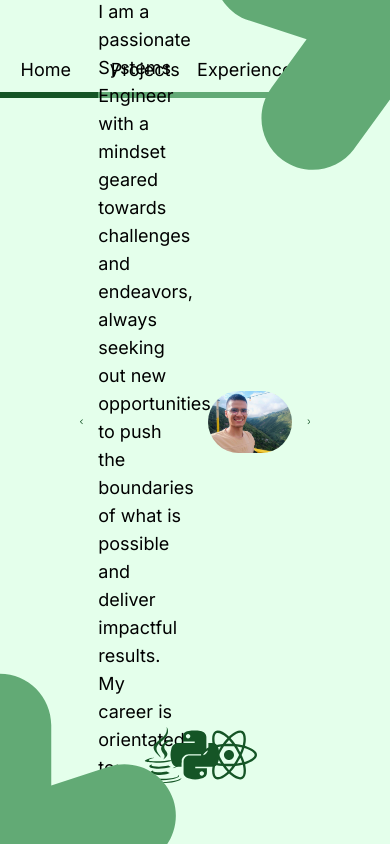
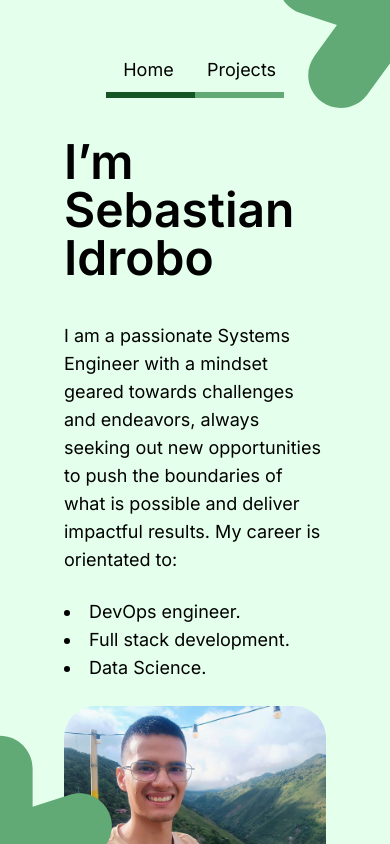
Before and after one commit to Seb0927/seb0927.github.io, a React (Vite) app: page / in a window 390 px wide. Shown: the top 844 px of the page. Built offline with nearby package versions, Linux system fonts and the light colour scheme.

Commit message:
feat: mockup responsiveness added
- All what it has been done has been adapted to be responsive.
- New hook: useWindowDimensions

```diff
--- a/src/components/background/Background.jsx
+++ b/src/components/background/Background.jsx
@@ -10,12 +10,14 @@ const Background = ({ children }) => {
   console.log(children)
 
   return (
-    <motion.div className="bg-green-lightest h-screen w-screen overflow-hidden">
-      <div className="fixed overflow-hidden -bottom-44 -left-44">
+    <motion.div className="overflow-auto bg-green-lightest md:h-screen md:w-screen md:overflow-hidden">
+      {/* Blob */}
+      <div className="fixed overflow-hidden z-10 -bottom-28 -left-28 md:-bottom-44 md:-left-44">
         <Blob></Blob>
       </div>
 
-      <div className="fixed overflow-hidden -top-44 -right-44">
+      {/* Blob */}
+      <div className="fixed overflow-hidden z-10 -top-28 -right-28 md:-top-44 md:-right-44">
         <Blob></Blob>
       </div>
 
@@ -25,21 +27,23 @@ const Background = ({ children }) => {
       </div>
 
       {/* Content area */}
-      <div className="px-20 grid grid-cols-13 gap-2 items-center place-content-center h-4/6">
+      <div className="px-16 py-4 items-center place-content-center md:px-20 md:h-4/6 md:grid md:grid-cols-13 md:gap-2">
         {/* Arrow */}
-        <div className="flex justify-start">
+        <div className="hidden md:flex md:justify-start">
           <ChevronLeft className="fill-current text-green-dark h-2/6 w-2/6"/>
         </div>
+
         {/* Content */}
         {children}
+
         {/* Arrow */}
-        <div className="flex justify-end">
+        <div className="hidden md:flex md:justify-end">
           <ChevronRight className="fill-current text-green-dark h-2/6 w-2/6"/>
         </div>
       </div>
 
       {/* Programming Icons */}
-      <div className="pt-6 pb-12 h-1/6 px-36">
+      <div className="px-24 pb-12 h-1/6 md:px-36">
         <ProgrammingIcons></ProgrammingIcons>
       </div>
 
--- a/src/components/background/Blob.jsx
+++ b/src/components/background/Blob.jsx
@@ -3,7 +3,7 @@ import Asterisk from '../../assets/vectors/asterisk.svg?react';
 
 const Blob = ({ onClick }) => {
   return (
-    <Asterisk className="fill-current text-green-light h-88 w-88">
+    <Asterisk className="fill-current text-green-light h-56 w-56 md:h-88 md:w-88">
     </Asterisk>
   )
 }
--- a/src/components/background/Header.jsx
+++ b/src/components/background/Header.jsx
@@ -1,3 +1,5 @@
+import useWindowDimensions from '../hooks/useWindowDimensions'
+
 function Header(props) {
   const gridColumnsVariants = {
     1: 'grid-cols-1',
@@ -8,7 +10,13 @@ function Header(props) {
     6: 'grid-cols-6',
   }
 
-  const sections = props.sections.map((section) => {
+  const { width, height } = useWindowDimensions();
+
+  const isSmallScreen =  width < 768;
+
+  const sectionsToRender = isSmallScreen ? props.sections.slice(0, 2) : props.sections;
+
+  const sections = sectionsToRender.map((section) => {
     return (
       <div key={section} className="flex justify-center items-center text-lg p-2">
         {section}
@@ -16,7 +24,8 @@ function Header(props) {
     )
   })
 
-  const backgrounds = props.sections.map((section) => {
+  const backgrounds = sectionsToRender.map((section) => {
+    console.log("Hola")
     if (section == 'Home'){
       return (
         <div key={section} className="h-1.5 bg-green-dark">
@@ -30,14 +39,12 @@ function Header(props) {
     )
   })
 
-  console.log(props.sections.length)
-
   return (
     <div>
-      <div className={`grid ${gridColumnsVariants[props.sections.length]} gap-2`}>
+      <div className={`grid gap-2 ${gridColumnsVariants[sectionsToRender.length]}`}>
         {sections}
       </div>
-      <div className={`grid ${gridColumnsVariants[props.sections.length]}`}>
+      <div className={`grid ${gridColumnsVariants[sectionsToRender.length]}`}>
         {backgrounds}
       </div>
     </div>
--- a/src/components/background/ProgrammingIcons.jsx
+++ b/src/components/background/ProgrammingIcons.jsx
@@ -5,9 +5,9 @@ import React2 from '../../assets/vectors/react.svg?react';
 const ProgrammingIcons = () => {
   return (
       <div className="grid grid-cols-3 place-items-center">
-        <Java className="fill-current text-green-dark h-14 w-14"/>
-        <Python className="fill-current text-green-dark h-14 w-14"/>
-        <React2 className="fill-current text-green-dark h-14 w-14"/>
+        <Java className="fill-current text-green-dark h-10 w-10 md:h-14 md:w-14"/>
+        <Python className="fill-current text-green-dark h-10 w-10 md:h-14 md:w-14"/>
+        <React2 className="fill-current text-green-dark h-10 w-10 md:h-14 md:w-14"/>
       </div>
   )
 }
--- /dev/null
+++ b/src/components/hooks/useWindowDimensions.jsx
@@ -0,0 +1,19 @@
+import { useState, useEffect } from "react";
+
+const useWindowDimensions = () => {
+  const [dimensions, setDimensions] = useState({
+    width: window.innerWidth,
+    height: window.innerHeight,
+  });
+
+  useEffect(() => {
+    const handleResize = () => {
+      setDimensions({ width: window.innerWidth, height: window.innerHeight });
+    };
+    window.addEventListener("resize", handleResize);
+    return () => window.removeEventListener("resize", handleResize);
+  }, []);
+  return dimensions;
+};
+
+export default useWindowDimensions;
--- a/src/components/presentation/Presentation.jsx
+++ b/src/components/presentation/Presentation.jsx
@@ -4,7 +4,7 @@ function Presentation() {
   return (
     <>
       {/* Presentation */}
-      <div className="col-span-5">
+      <div className="md:col-span-5">
         <h1 className="mb-10 text-5xl font-semibold">I’m Sebastian Idrobo</h1>
         <p className="text-lg">I am a passionate Systems Engineer with a mindset geared towards challenges and endeavors, always seeking out new opportunities to push the boundaries of what is possible and deliver impactful results. My career is orientated to:</p>
         <br></br>
@@ -17,7 +17,7 @@ function Presentation() {
       {/* Space */}
       <div></div>
       {/* Image */}
-      <div className="col-span-5 flex justify-center">
+      <div className="z-20 my-6 flex justify-center md:col-span-5">
         <img src={meImage} className="rounded-4xl max-h-88"></img>
       </div>
     </>
```
